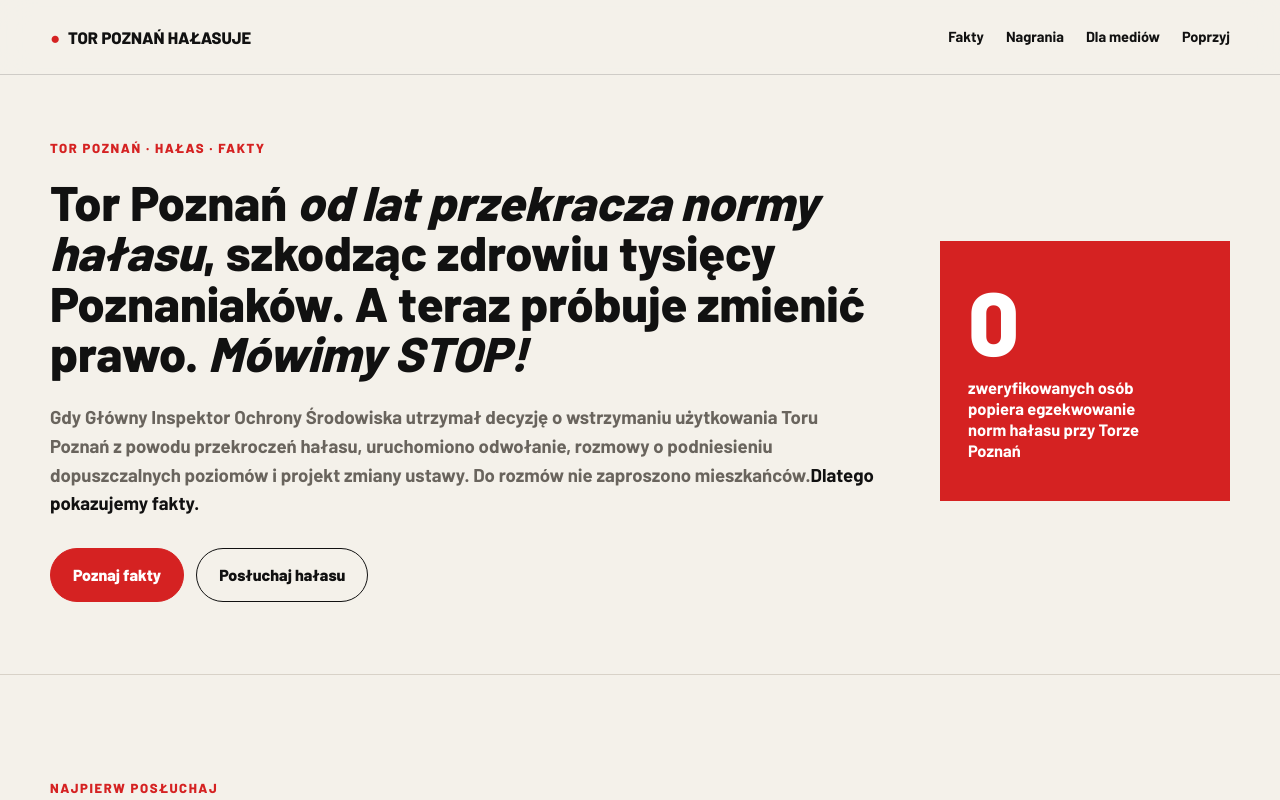
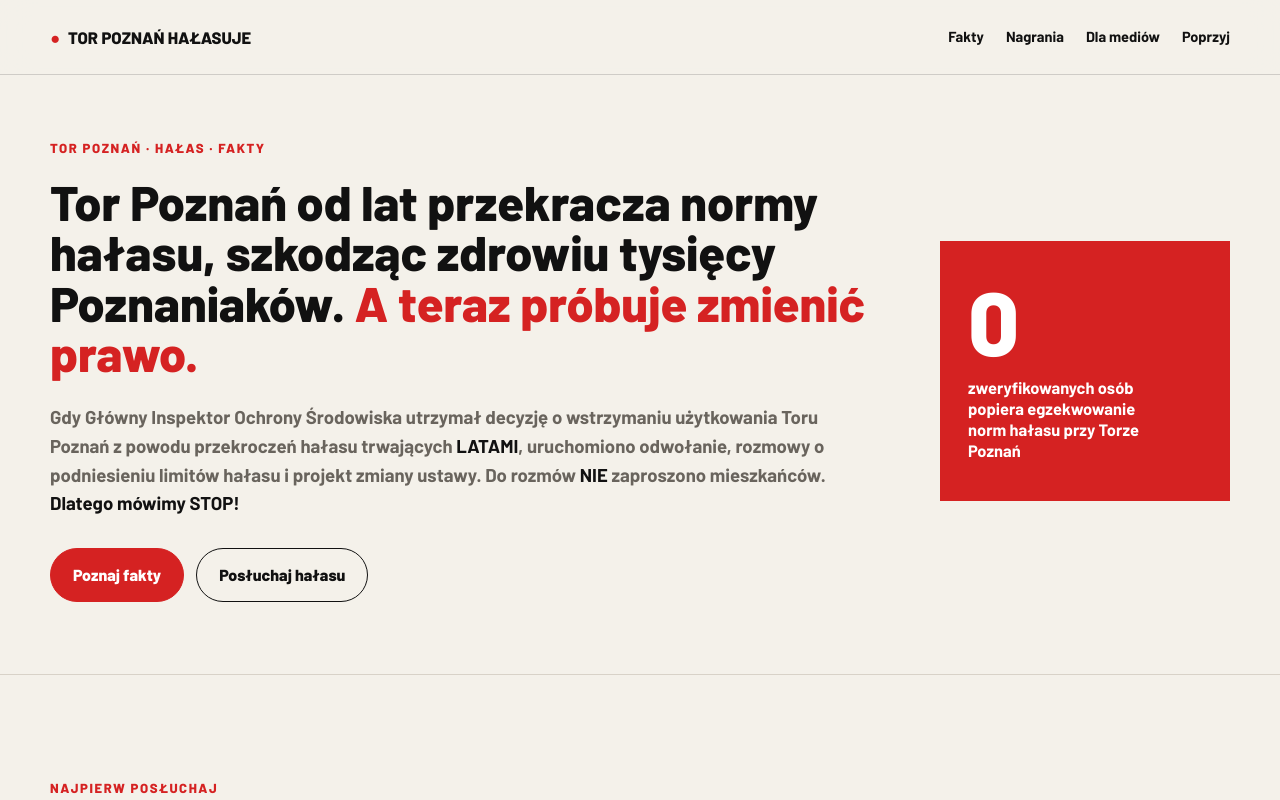
Before and after one commit to torpoznanhalas/strona-publiczna, a Next.js app: page / in a window 1280 px wide. Shown: the top 800 px of the page. Built offline with nearby package versions, Linux system fonts and the light colour scheme; no server answers; the database is empty.

Commit message:
Add files via upload
Korekta tytułu i podtytułu hero

```diff
--- a/app/globals.css
+++ b/app/globals.css
@@ -1362,10 +1362,8 @@
   line-height: 1.04;
 }
 
-.hero h1 em {
-  color: inherit;
-  font-style: italic;
-  font-weight: 800;
+.hero-highlight {
+  color: var(--accent);
 }
 
 .supporter-activity {
--- a/app/page.tsx
+++ b/app/page.tsx
@@ -40,14 +40,14 @@
           <div className="hero-main">
             <p className="eyebrow">Tor Poznań · hałas · fakty</p>
             <h1>
-              Tor Poznań <em>od lat przekracza normy hałasu</em>, szkodząc zdrowiu tysięcy
-              Poznaniaków. A teraz próbuje zmienić prawo. <em>Mówimy STOP!</em>
+              Tor Poznań od lat przekracza normy hałasu, szkodząc zdrowiu tysięcy Poznaniaków.{" "}
+              <span className="hero-highlight">A teraz próbuje zmienić prawo.</span>
             </h1>
             <p className="hero-description">
               Gdy Główny Inspektor Ochrony Środowiska utrzymał decyzję o wstrzymaniu użytkowania
-              Toru Poznań z powodu przekroczeń hałasu, uruchomiono odwołanie, rozmowy o podniesieniu
-              dopuszczalnych poziomów i projekt zmiany ustawy. Do rozmów nie zaproszono mieszkańców.
-              <strong>Dlatego pokazujemy fakty.</strong>
+              Toru Poznań z powodu przekroczeń hałasu trwających <strong>LATAMI</strong>, uruchomiono
+              odwołanie, rozmowy o podniesieniu limitów hałasu i projekt zmiany ustawy. Do rozmów
+              <strong> NIE</strong> zaproszono mieszkańców. <strong>Dlatego mówimy STOP!</strong>
             </p>
             <div className="button-row hero-buttons">
               <a className="button button-accent" href="#mechanizm">
```
Also changed, not shown: 1 other file (tests, documents, lock files or other folders).
